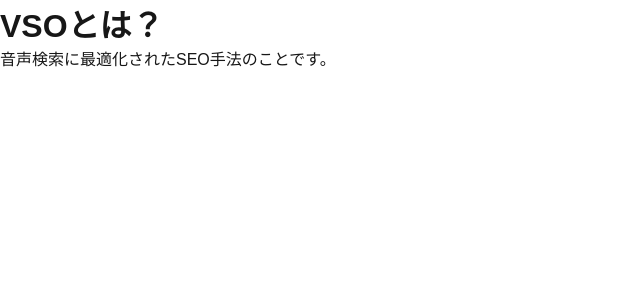
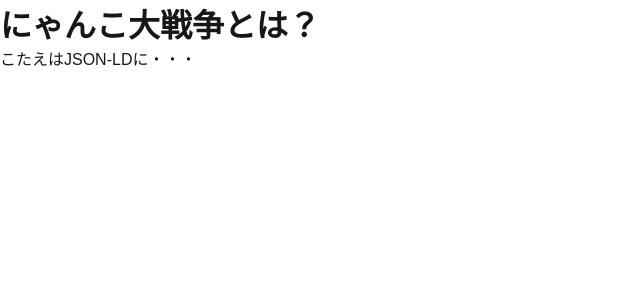
Before and after one commit to TAMANAGI/aeo-sample, a Next.js app: page /article/1 in a window 1280 px wide. Shown: the top 300 px of the page, without its empty margins (0-640 px from the left). Built offline with nearby package versions, Linux system fonts and the light colour scheme.

Commit message:
fix:type

```diff
--- a/src/app/article/[id]/page.tsx
+++ b/src/app/article/[id]/page.tsx
@@ -4,10 +4,10 @@
 
 const articles = {
   "1": {
-    title: "VSOとは？",
-    content: "音声検索に最適化されたSEO手法のことです。",
-    question: "VSOとは？",
-    answer: "VSOはVoice Search Optimizationの略で、音声検索SEOです。",
+    title: "にゃんこ大戦争とは？",
+    content: "こたえはJSON-LDに・・・",
+    question: "にゃんこ大戦争とは？",
+    answer: "にゃんこ大戦争とはにゃんこのゲームです",
   },
 };
 
```
